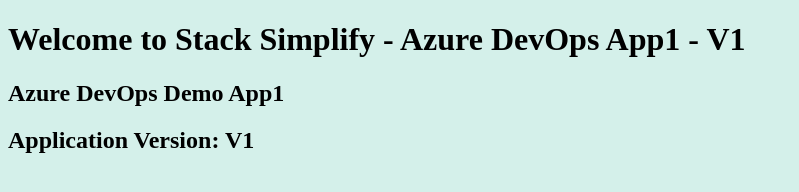
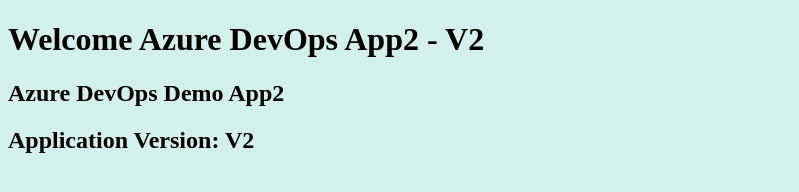
Before and after one commit to det-joe/azure-devops-github-acr-aks-app2, a plain HTML site: page index.html in a window 1280 px wide. Shown: the whole page, without its empty margins (0-799 px from the left). Drawn offline with Linux system fonts and the light colour scheme.

Commit message:
updated app

```diff
--- a/index.html
+++ b/index.html
@@ -1,8 +1,8 @@
 <!DOCTYPE html>
 <html>
    <body style="background-color:rgb(212, 240, 234);">
-      <h1>Welcome to Stack Simplify - Azure DevOps App1 - V1</h1>
-      <h2>Azure DevOps Demo App1</h2>
-      <h2>Application Version: V1</h2>
+      <h1>Welcome Azure DevOps App2 - V2</h1>
+      <h2>Azure DevOps Demo App2</h2>
+      <h2>Application Version: V2</h2>
    </body>
 </html>
```
Also changed, not shown: 1 other file.
